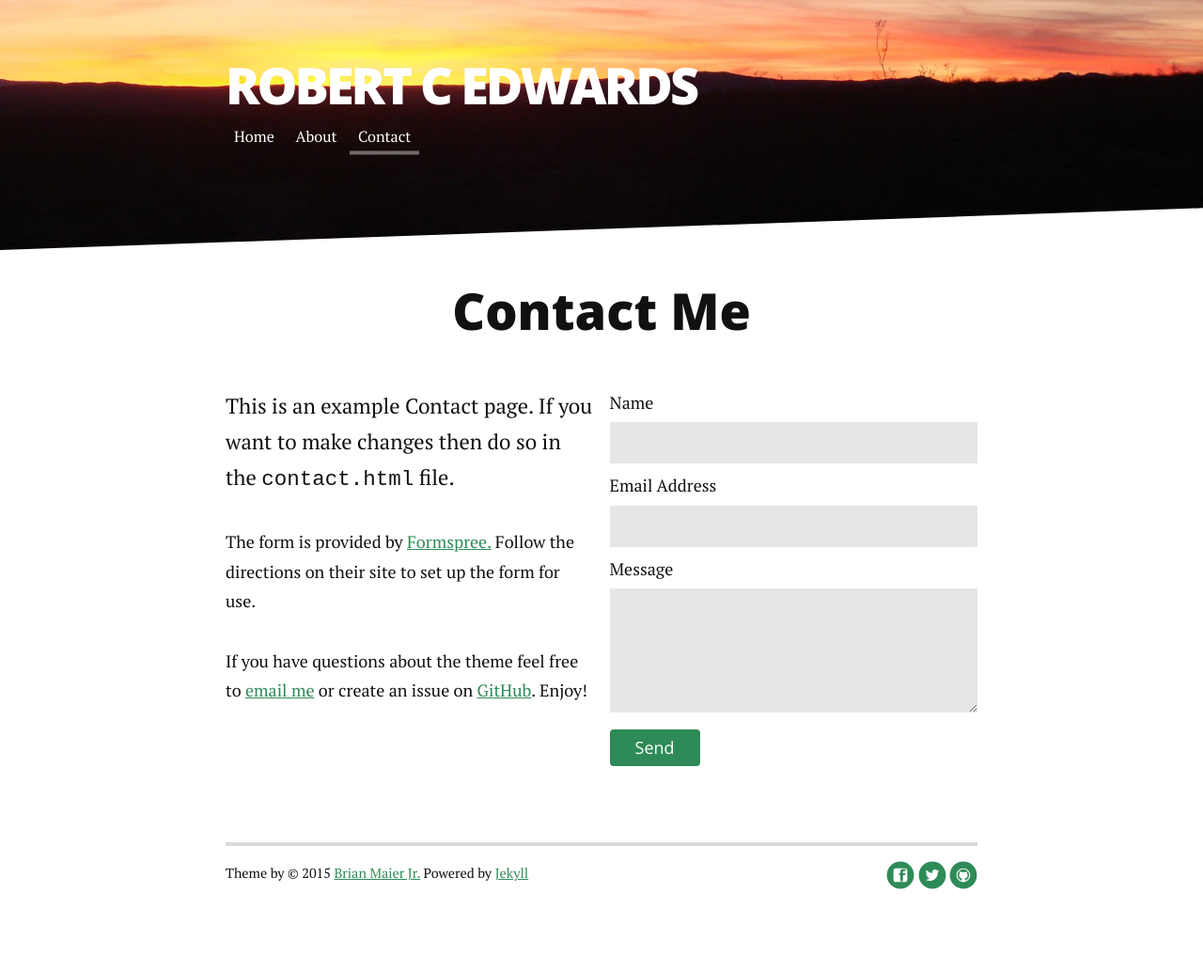
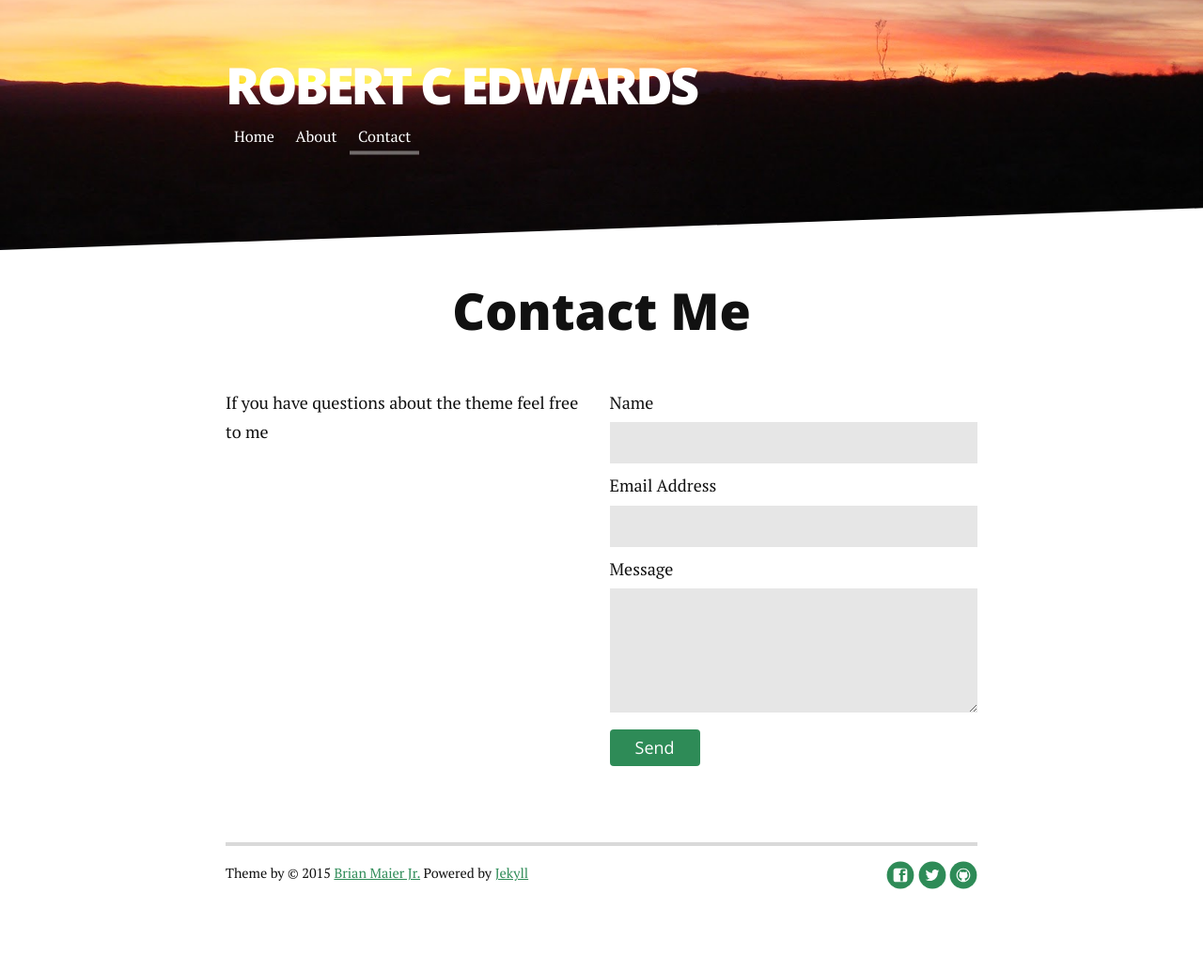
Before and after one commit to robertcedwards/robertcedwards.com, a Jekyll site: the page built from contact.md, in a window 1280 px wide. Shown: the whole page at 94% size. Built offline with Jekyll 4.4.1, drawn with Linux system fonts in a browser that asks for light colours; nearby versions of some CDN libraries; Markdown is read by kramdown in place of the engine named in the settings.

Commit message:
Customized read me

```diff
--- a/contact.md
+++ b/contact.md
@@ -6,11 +6,9 @@ title: Contact Long Haul
 <div id="contact">
   <h1 class="pageTitle">Contact Me</h1>
   <div class="contactContent">
-    <p class="intro">This is an example Contact page. If you want to make changes then do so in the <code>contact.html</code> file.</p>
-    <p>The form is provided by <a href="http://formspree.io/">Formspree.</a> Follow the directions on their site to set up the form for use.</p>
-    <p>If you have questions about the theme feel free to <a href="mailto:brimaidesigns@gmail.com">email me</a> or create an issue on <a href="https://github.com/brianmaierjr/long-haul">GitHub</a>. Enjoy!</p>
+    <p>If you have questions about the theme feel free to me</p>
   </div>
-  <form action="http://formspree.io/your@mail.com">
+  <form action="http://formspree.io/contactme@coactlab.com">
     <label for="name">Name</label>
     <input type="text" id="name" name="name" class="full-width"><br>
     <label for="email">Email Address</label>
```
